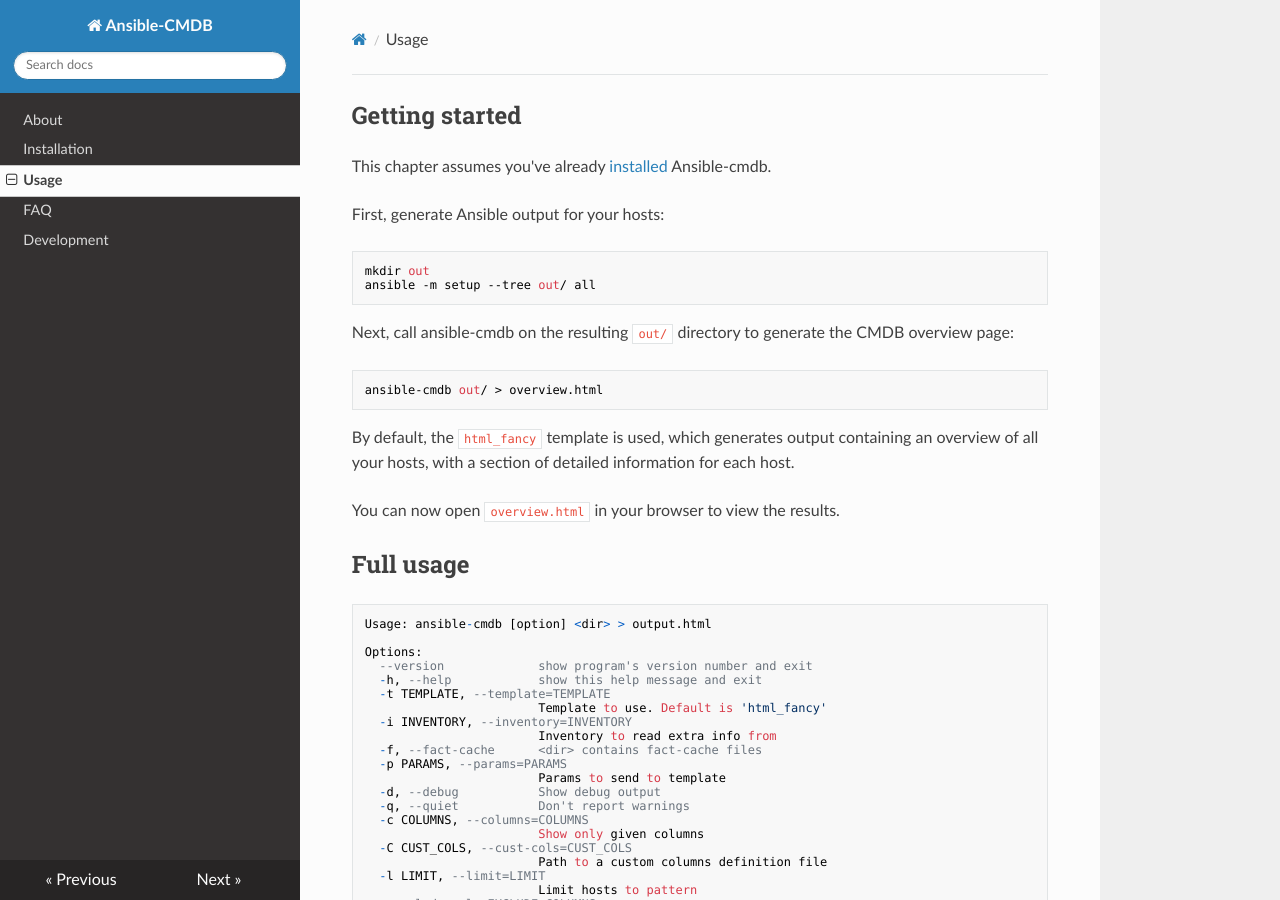
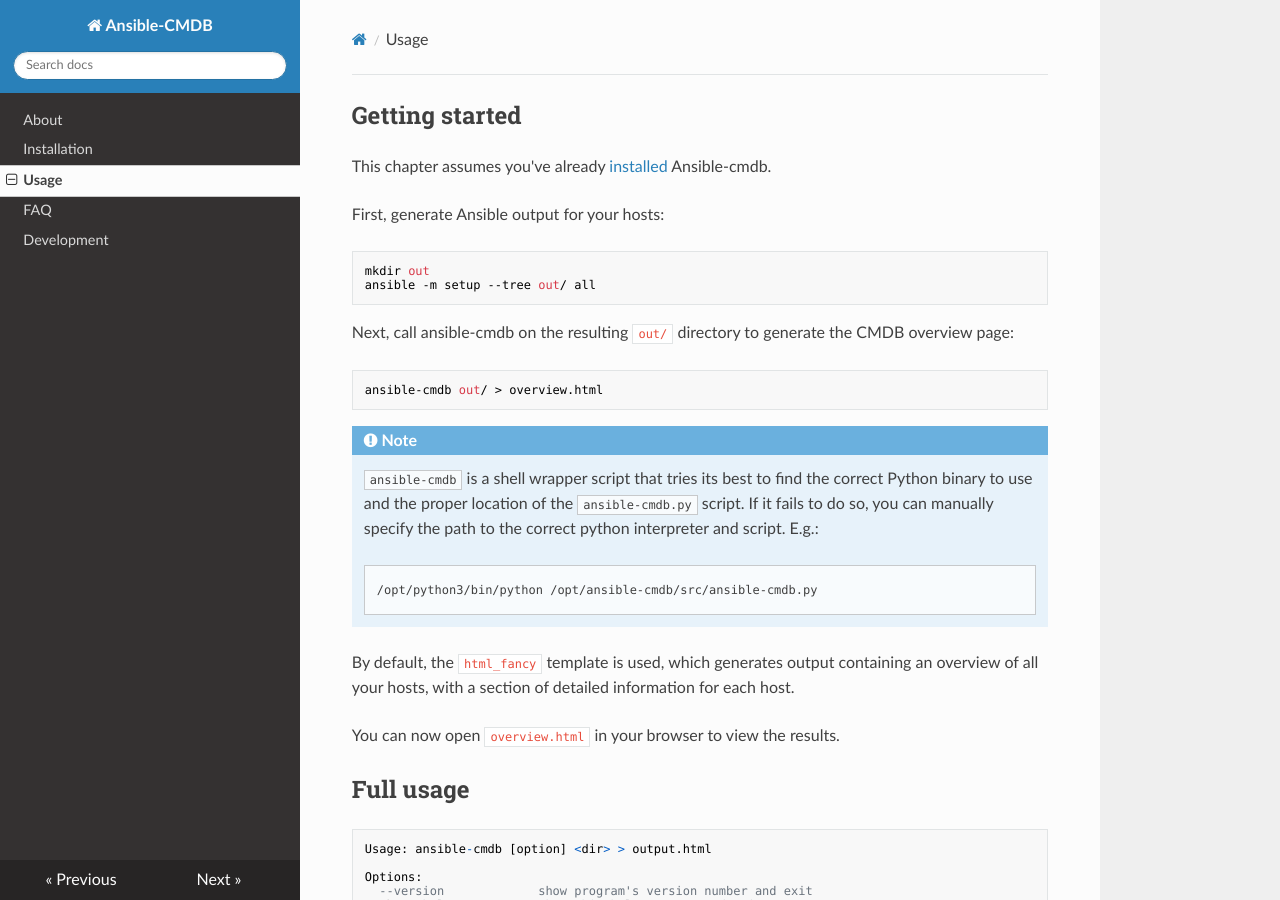
Before and after one commit to fboender/ansible-cmdb, an MkDocs documentation site: the page built from docs/usage.md, in a window 1280 px wide and 900 px high. Built offline with MkDocs 1.6.1, drawn with Linux system fonts in a browser that asks for light colours; nearby versions of some CDN libraries; old or Windows-style settings are respelled for this version of MkDocs.

Commit message:
Add usage note to doc about python bin and ansible-cmdb.py location

```diff
--- a/docs/usage.md
+++ b/docs/usage.md
@@ -11,6 +11,14 @@
 overview page:
 
     ansible-cmdb out/ > overview.html
+
+!!! Note
+    `ansible-cmdb` is a shell wrapper script that tries its best to find the
+    correct Python binary to use and the proper location of the
+    `ansible-cmdb.py` script. If it fails to do so, you can manually specify
+    the path to the correct python interpreter and script. E.g.:
+
+        /opt/python3/bin/python /opt/ansible-cmdb/src/ansible-cmdb.py
 
 By default, the `html_fancy` template is used, which generates output
 containing an overview of all your hosts, with a section of detailed
--- a/mkdocs.yml
+++ b/mkdocs.yml
@@ -1,5 +1,7 @@
 site_name: Ansible-CMDB
 theme: readthedocs
+markdown_extensions:
+    - admonition
 pages:
     - About: index.md
     - Installation: installation.md
```
